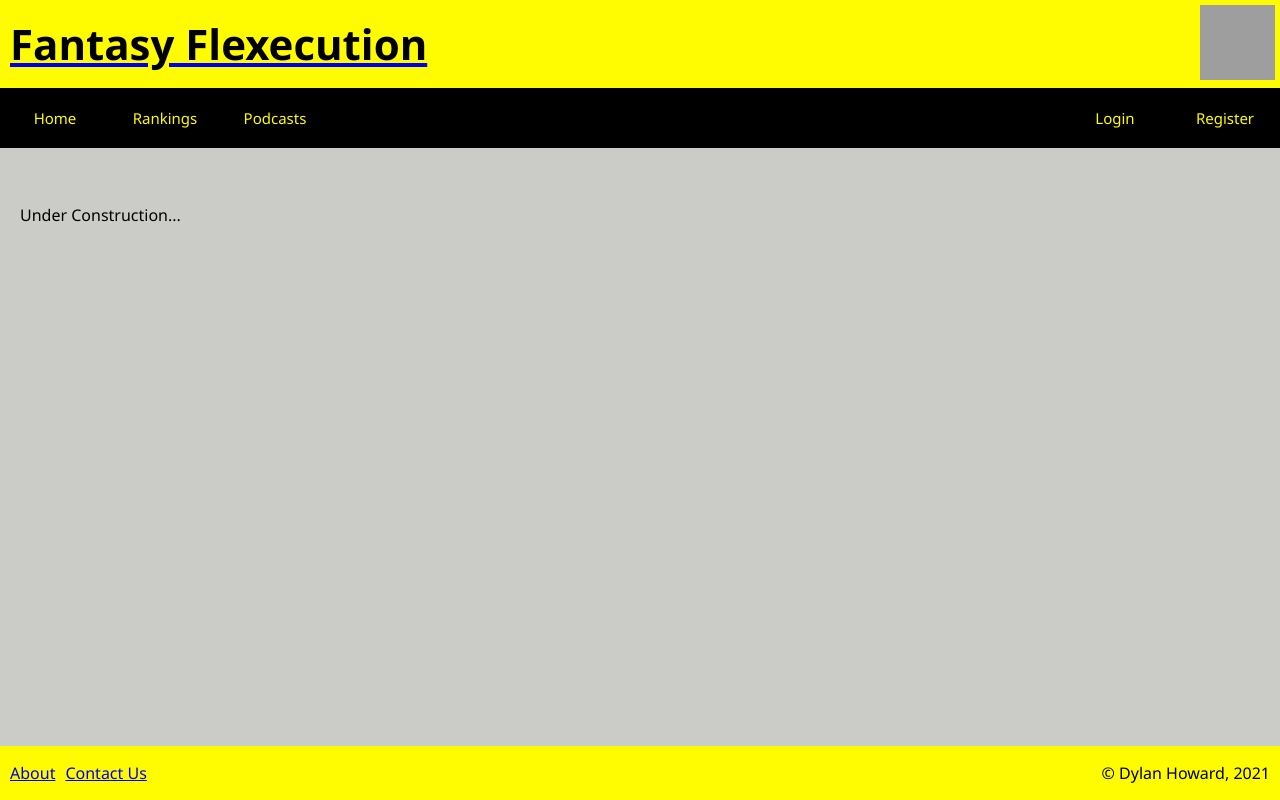
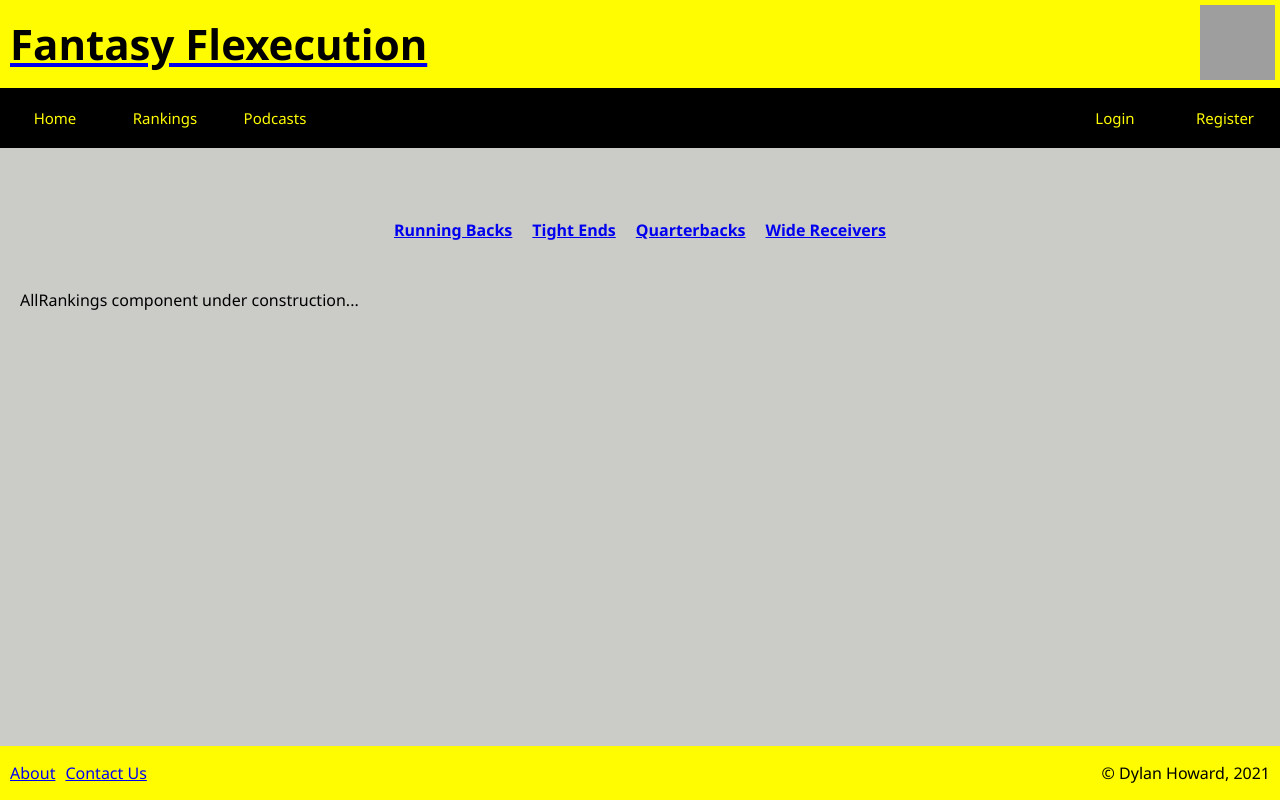
Before and after one commit to Dylanhoward24/fantasy-flexecution, a React (Create React App) app: page /#/allRankings in a window 1280 px wide. Built offline with nearby package versions, Linux system fonts and the light colour scheme; no server answers; grey boxes are pictures that could not be loaded.

Commit message:
created RankingsHeader component for easier navigation on rankings pages

```diff
--- a/src/components/AllRankings/AllRankings.jsx
+++ b/src/components/AllRankings/AllRankings.jsx
@@ -1,7 +1,13 @@
+import { Link } from 'react-router-dom';
+
+import RankingsHeader from '../RankingsHeader/RankingsHeader';
+
 export default function AllRankings() {
     return (
         <div className="container">
-            <p>Under Construction...</p>
+            <RankingsHeader />
+
+            <p>AllRankings component under construction...</p>
         </div>
     );
 }
--- a/src/components/App/App.css
+++ b/src/components/App/App.css
@@ -111,3 +111,14 @@ input {
   margin: 5px;
   margin-bottom: 10px;
 }
+
+.rankingLink {
+  display: inline-block;
+  text-align: center;
+  margin: 10px;
+}
+
+.rankingLinks {
+  display: flex;
+  justify-content: center;
+}
--- a/src/components/Header/Header.jsx
+++ b/src/components/Header/Header.jsx
@@ -24,7 +24,7 @@ function Header() {
           <Link className="navLink" to="/home">
             <p>Home</p>
           </Link>
-          <Link className="navLink" to="/overallranks">
+          <Link className="navLink" to="/allRankings">
             <p>Rankings</p>
           </Link>
           <Link className="navLink" to="/podcasts">
--- /dev/null
+++ b/src/components/RankingsHeader/RankingsHeader.jsx
@@ -0,0 +1,20 @@
+import { Link } from 'react-router-dom';
+
+export default function RankingsHeader() {
+    return (
+        <div className="rankingLinks">
+            <Link className="rankingLink" exact to="/rbRankings">
+                <h4>Running Backs</h4>
+            </Link>
+            <Link className="rankingLink" exact to="/teRankings">
+                <h4>Tight Ends</h4>
+            </Link>
+            <Link className="rankingLink" exact to="/qbRankings">
+                <h4>Quarterbacks</h4>
+            </Link>
+            <Link className="rankingLink" exact to="/wrRankings">
+                <h4>Wide Receivers</h4>
+            </Link>
+        </div>
+    );
+}
```
